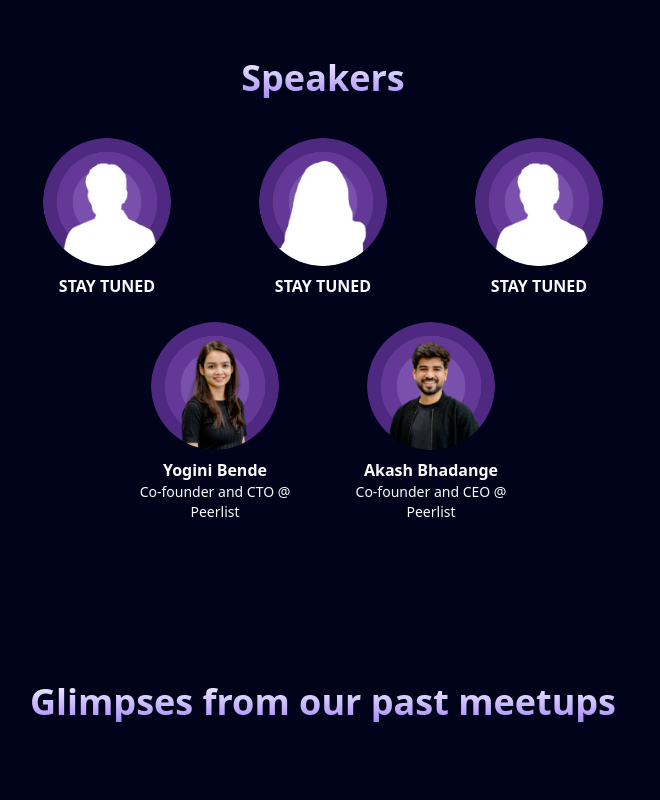
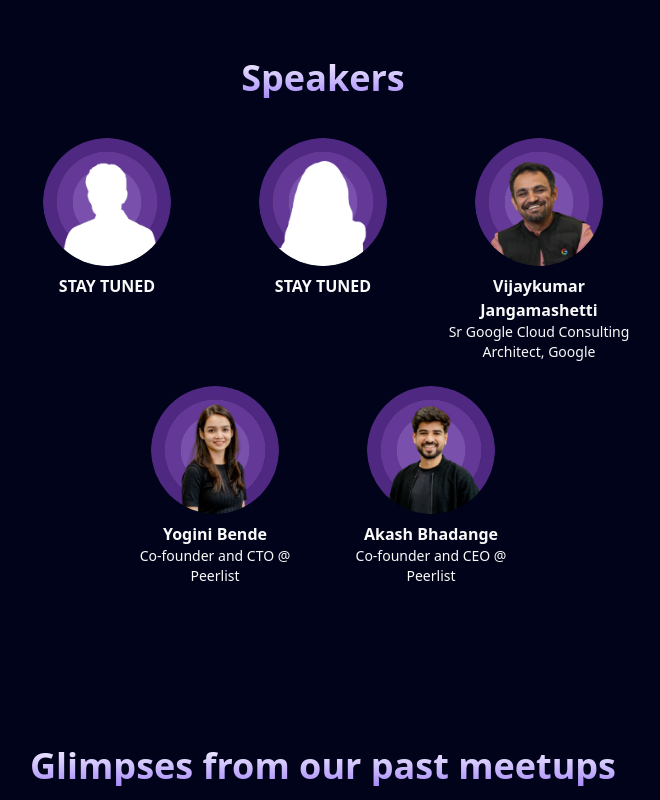
Before and after one commit to mrunankpawar/techbrewers-v3, a Next.js app: page /meetup in a window 1280 px wide. Shown: the part 780-1580 px from the top of the page, without its empty margins (317-977 px from the left). Built offline with nearby package versions, Linux system fonts and the light colour scheme; grey boxes are pictures that could not be loaded.

Commit message:
updated the meetup speaker page

```diff
--- a/components/MeetupSpeakers.tsx
+++ b/components/MeetupSpeakers.tsx
@@ -18,10 +18,10 @@ const people = [
   },
   {
     id: 3,
-    name: "STAY TUNED",
-    // designation: "Head of Service Delivery @ Securityium",
-    image: "/images/meetupteam/tuned.png",
-    // url: "https://www.linkedin.com/in/touhidshaikh22/",
+    name: "Vijaykumar Jangamashetti",
+    designation: "Sr Google Cloud Consulting Architect, Google",
+    image: "/images/meetupteam/vijaykumar.png",
+    url: "https://www.linkedin.com/in/vijaykumar-jangamashetti/",
   },
   {
     id: 4,
```
